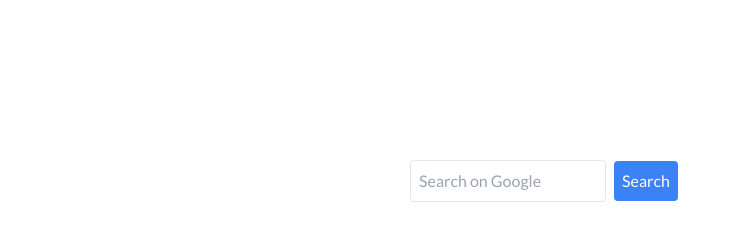
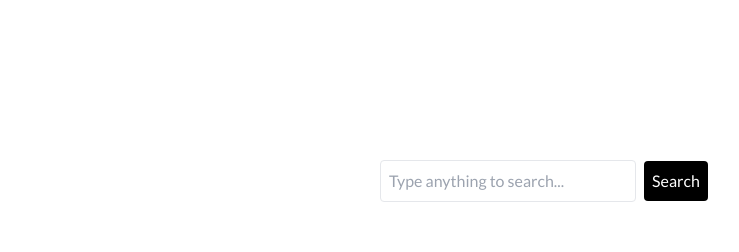
Before and after one commit to ConstructiveNews/squirrel-news-chrome-extension, a React (Vite) app: page / in a window 1280 px wide. Shown: the top 252 px of the page, without its empty margins (96-835 px from the left). Built offline with nearby package versions, Linux system fonts and the light colour scheme; no server answers; the database is empty.

Commit message:
Make wider input field

```diff
--- a/src/components/SearchBar.tsx
+++ b/src/components/SearchBar.tsx
@@ -20,16 +20,16 @@ export default function SearchBar() {
       <input
         type="text"
         id="searchBar"
-        placeholder="Search on Google"
+        placeholder="Type anything to search..."
         value={searchTerm}
         onChange={(e) => setSearchTerm(e.target.value)}
         onKeyDown={handleKeyPress}
-        className="mr-2 p-2 text-base border rounded"
+        className="mr-2 p-2 text-base border rounded w-64"
       />
       <button
         id="searchButton"
         onClick={performSearch}
-        className="p-2 bg-blue-500 text-base text-white rounded cursor-pointer"
+        className="p-2 bg-black text-base text-white rounded cursor-pointer"
       >
         Search
       </button>
```
